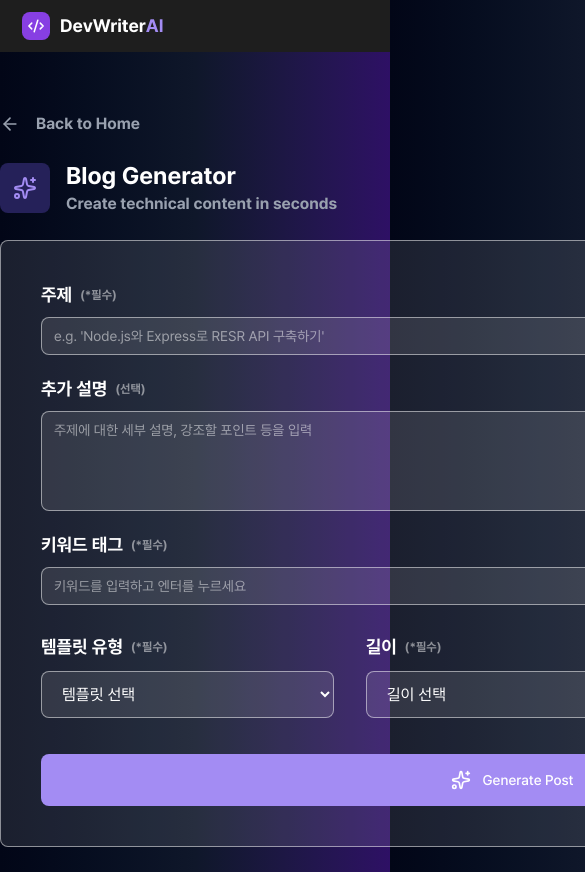
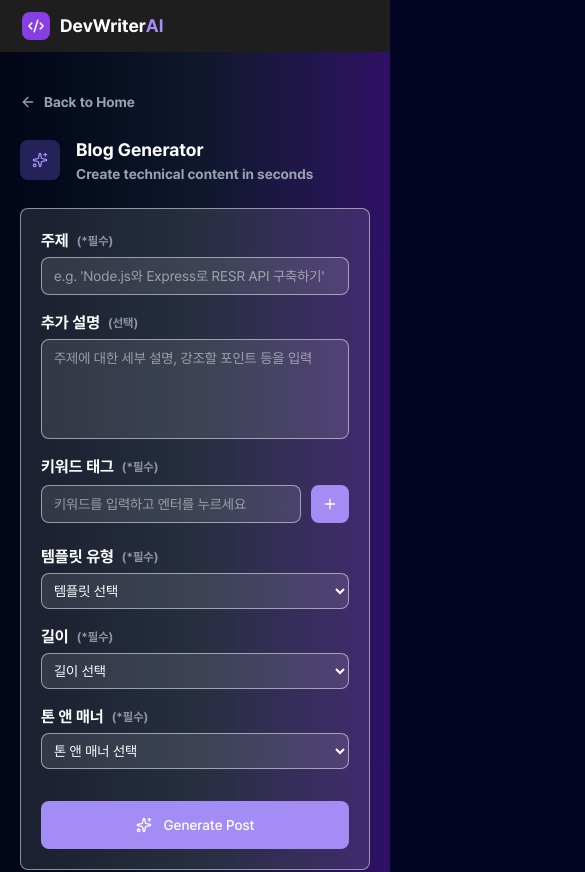
Before and after one commit to imnotpossib1e/DevWriter, a Next.js app: page /generator in a window 390 px wide. Shown: the top 872 px of the page, 585 px wide, since content can reach past the window. Built offline with nearby package versions, Linux system fonts and the light colour scheme.

Commit message:
💄 style: 생성 페이지 반응형 UI

```diff
--- a/src/app/generator/GenerateForm.tsx
+++ b/src/app/generator/GenerateForm.tsx
@@ -132,7 +132,7 @@ export default function GenerateForm() {
   }
 
   return (
-    <div className="relative overflow-hidden bg-white/10 border border-white/50 rounded-lg p-10">
+    <div className="relative overflow-hidden bg-white/10 border border-white/50 rounded-lg md:p-10 p-5">
       {isLoading && (
         <div className="absolute inset-0 backdrop-blur-sm flex items-center justify-center z-10">
           <div className="absolute w-full h-full bg-black/30 z-11 animate-pulse"></div>
@@ -149,12 +149,12 @@ export default function GenerateForm() {
           e.preventDefault();
           handleGenerate(new FormData(e.currentTarget));
         }}
-        className="flex flex-col gap-5"
+        className="flex flex-col md:gap-5 gap-4"
       >
-        <div className="flex flex-col gap-2">
+        <div className="flex flex-col md:gap-2 gap-1">
           <label
             htmlFor="topic"
-            className="flex items-center font-bold text-lg gap-2"
+            className="flex items-center font-bold md:text-lg text-base gap-2"
           >
             주제<span className="text-xs text-white/50">(*필수)</span>
           </label>
@@ -166,10 +166,10 @@ export default function GenerateForm() {
             required
           />
         </div>
-        <div className="flex flex-col gap-2">
+        <div className="flex flex-col md:gap-2 gap-1">
           <label
             htmlFor="description"
-            className="flex items-center font-bold text-lg gap-2"
+            className="flex items-center font-bold md:text-lg text-base gap-2"
           >
             추가 설명<span className="text-xs text-white/50">(선택)</span>
           </label>
@@ -180,14 +180,14 @@ export default function GenerateForm() {
             placeholder="주제에 대한 세부 설명, 강조할 포인트 등을 입력"
           />
         </div>
-        <div className="flex flex-col gap-2">
+        <div className="flex flex-col md:gap-2 gap-1.5">
           <label
             htmlFor="keyword"
-            className="flex items-center font-bold text-lg gap-2"
+            className="flex items-center font-bold md:text-lg text-base gap-2"
           >
             키워드 태그<span className="text-xs text-white/50">(*필수)</span>
           </label>
-          <div className="flex gap-2.5">
+          <div className="flex gap-2.5 h-fit">
             <Input
               name="keyword"
               placeholder="키워드를 입력하고 엔터를 누르세요"
@@ -207,7 +207,7 @@ export default function GenerateForm() {
                 setKeywordInput('');
               }}
             >
-              <Plus className="w-5 h-4" strokeWidth={3} />
+              <Plus className="md:w-5 w-5.5 h-4" strokeWidth={2} />
             </Button>
             <input
               type="hidden"
@@ -215,22 +215,22 @@ export default function GenerateForm() {
               value={JSON.stringify(keywords)}
             />
           </div>
-          <div className="flex gap-3">
+          <div className="flex flex-wrap md:gap-3 gap-2">
             {keywords.map(tag => (
               <Tag key={tag}>
                 {tag}
                 <button type="button" onClick={() => handleRemoveKeyword(tag)}>
-                  <X className="w-3 text-white" />
+                  <X className="w-3 h-3 text-white" />
                 </button>
               </Tag>
             ))}
           </div>
         </div>
-        <div className="flex flex-3 gap-8 w-full pb-4">
-          <div className="flex flex-col w-full gap-2.5">
+        <div className="flex md:flex-row flex-col md:gap-8 gap-4 w-full pb-4 h-fit overflow-visible">
+          <div className="flex flex-col w-full md:gap-2.5 gap-1">
             <label
               htmlFor="template"
-              className="flex items-center font-bold text-lg gap-2"
+              className="flex items-center font-bold md:text-lg text-base gap-2"
             >
               템플릿 유형<span className="text-xs text-white/50">(*필수)</span>
             </label>
@@ -239,7 +239,7 @@ export default function GenerateForm() {
               id="template"
               value={template}
               onChange={e => setTemplate(e.target.value)}
-              className="bg-white/10 border border-white/50 rounded-lg py-3 px-4"
+              className="w-full bg-white/10 border border-white/50 rounded-lg md:py-3 py-2 md:px-4 px-2 pr-20 md:text-base text-sm"
               required
             >
               <option value="">템플릿 선택</option>
@@ -248,10 +248,10 @@ export default function GenerateForm() {
               <option value="troubleShooting">트러블 슈팅</option>
             </select>
           </div>
-          <div className="flex flex-col w-full gap-2.5">
+          <div className="flex flex-col w-full md:gap-2.5 gap-1">
             <label
               htmlFor="length"
-              className="flex items-center font-bold text-lg gap-2"
+              className="flex items-center font-bold md:text-lg text-base gap-2"
             >
               길이<span className="text-xs text-white/50">(*필수)</span>
             </label>
@@ -260,7 +260,7 @@ export default function GenerateForm() {
               id="length"
               value={length}
               onChange={e => setLength(e.target.value)}
-              className="bg-white/10 border border-white/50 rounded-lg py-3 px-4"
+              className="w-full bg-white/10 border border-white/50 rounded-lg md:py-3 py-2 md:px-4 px-2 md:text-base text-sm"
               required
             >
               <option value="">길이 선택</option>
@@ -269,10 +269,10 @@ export default function GenerateForm() {
               <option value="long">길게 (~2000자)</option>
             </select>
           </div>
-          <div className="flex flex-col w-full gap-2.5">
+          <div className="flex flex-col w-full md:gap-2.5 gap-1">
             <label
               htmlFor="tone"
-              className="flex items-center font-bold text-lg gap-2"
+              className="flex items-center font-bold md:text-lg text-base gap-2"
             >
               톤 앤 매너<span className="text-xs text-white/50">(*필수)</span>
             </label>
@@ -281,7 +281,7 @@ export default function GenerateForm() {
               id="tone"
               value={tone}
               onChange={e => setTone(e.target.value)}
-              className="bg-white/10 border border-white/50 rounded-lg py-3 px-4"
+              className="w-full bg-white/10 border border-white/50 rounded-lg md:py-3 py-2 md:px-4 px-2 md:text-base text-sm"
             >
               <option value="">톤 앤 매너 선택</option>
               <option value="friendly">친근한</option>
@@ -291,7 +291,7 @@ export default function GenerateForm() {
           </div>
         </div>
         <Button type="submit">
-          <Sparkles className="w-5" />
+          <Sparkles className="md:w-5 md:h-5 w-4 h-4" />
           Generate Post
         </Button>
       </form>
--- a/src/app/generator/MarkdownViewer.tsx
+++ b/src/app/generator/MarkdownViewer.tsx
@@ -18,13 +18,11 @@ export default function MarkdownViewer({ content }: MarkdownViewerProps) {
     Prism.highlightAll();
   }, [content]);
   return (
-    <div className="prose prose-lg max-w-none prose-p:mb-4 prose-headings:mb-2 text-base">
+    <div className="flex flex-col md:gap-4 gap-3 prose prose-lg max-w-none prose-p:mb-4 prose-headings:mb-2 md:text-base text-sm w-full">
       <ReactMarkdown
         remarkPlugins={[remarkGfm]}
         components={{
-          p: ({ children }) => (
-            <p className="my-6 leading-relaxed">{children}</p>
-          ),
+          p: ({ children }) => <p className="leading-relaxed">{children}</p>,
           code({ node, className, children, ...props }) {
             const match = /language-(\w+)/.exec(className || '');
             return match ? (
--- a/src/app/generator/layout.tsx
+++ b/src/app/generator/layout.tsx
@@ -10,23 +10,25 @@ export default function RootLayout({
   children: React.ReactNode;
 }) {
   return (
-    <div className="flex flex-col mx-auto min-h-screen w-5xl pt-15 gap-6">
-      <Link href="/" className="flex flex-wrap gap-4 font-bold text-gray-400">
-        <ArrowLeft className="w-5" />
+    <div className="flex flex-col min-h-screen h-full lg:w-5xl w-full lg:mx-auto md:pt-15 pt-10 md:px-10 px-5 gap-6">
+      <Link
+        href="/"
+        className="flex flex-nowrap items-center md:gap-4 gap-2 font-bold md:text-base text-sm text-gray-400"
+      >
+        <ArrowLeft className="md:w-5 md:h-5 w-4 h-4" />
         Back to Home
       </Link>
-      <div className="flex flex-wrap gap-4 items-center">
-        <div className="flex justify-center items-center h-12.5 w-12.5 rounded-lg bg-[#252159]">
-          <Sparkles className="text-purple  " />
+      <div className="flex flex-nowrap gap-4 items-center">
+        <div className="flex justify-center items-center md:h-12.5 md:w-12.5 h-10 w-10 rounded-lg bg-[#252159]">
+          <Sparkles className="text-purple md:w-5 md:h-5 w-4 h-4" />
         </div>
         <div className="flex flex-col font-bold">
-          <h2 className="text-2xl">Blog Generator</h2>
-          <span className="text-gray-400">
+          <h2 className="md:text-2xl text-lg">Blog Generator</h2>
+          <span className="text-gray-400 md:text-base text-sm">
             Create technical content in seconds
           </span>
         </div>
       </div>
-
       {children}
     </div>
   );
```
Also changed, not shown: src/app/generator/GenerateResult.tsx (+8 -9 lines).
